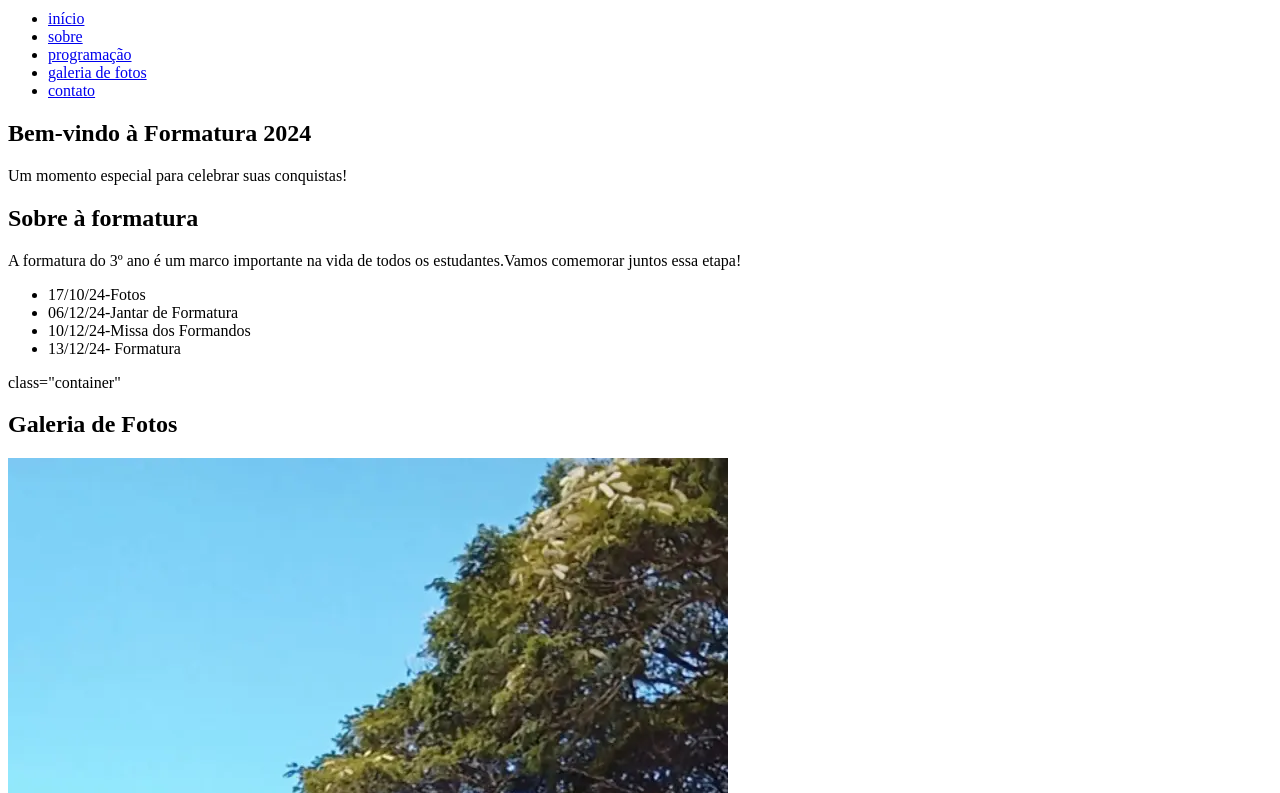
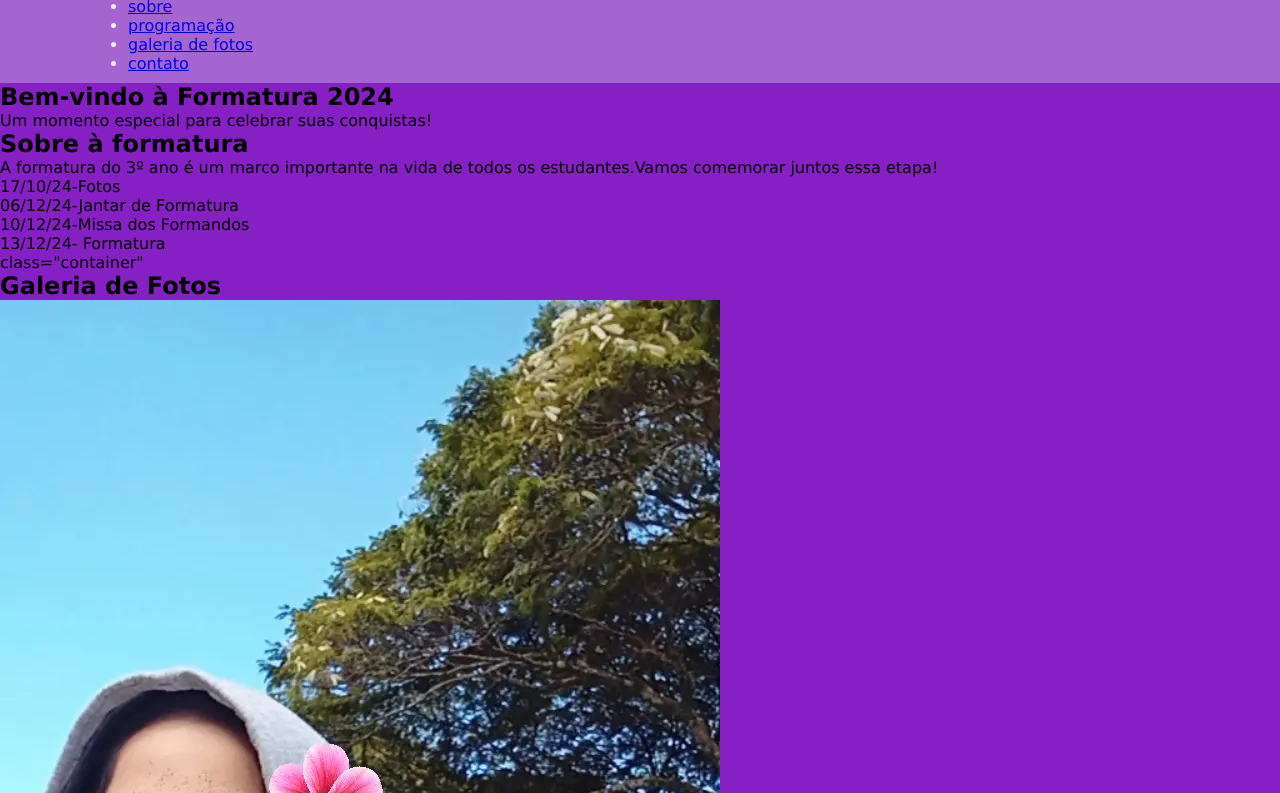
Before and after one commit to mariadu123/formatura3a, a plain HTML site: page index.html in a window 1280 px wide. Shown: the part 70-863 px from the top of the page. Drawn offline with Linux system fonts and the light colour scheme.

Commit message:
Add files via upload

```diff
--- a/index.html
+++ b/index.html
@@ -5,6 +5,7 @@
     <meta http-equiv="X-UA-Compatible" content="IE=edge">
     <meta name="viewport" content="width=device-width, initial-scale=1.0">
     <title>FOrmatura 3ºA  - 2024</title>
+    <link rel="stylesheet" href="style.css">
 </head>
 <body>
   <header>
@@ -84,7 +85,6 @@
 
 <section>
 
-
-</section>
-</body>
-</html>
+  <footer>
+    <div class="Formatura  2024 ">
+  </footer>
--- a/style.css
+++ b/style.css
@@ -1,3 +1,23 @@
+*{
+    margin: 0;
+    padding: 0;
+    box-sizing: border-box;
+}
+
+
 body{
-    background-color: aquamarine  ;
+    background-color: rgb(134, 32, 197);
+    font-family: Verdana, Geneva, Tahoma, sans-serif;
+    line-height: 1,6;
+
 }
+.cabecalho{
+    width: 80%;
+    margin: 0 auto;
+}
+
+header{
+    background-color:rgba(189, 152, 219, 0.571);
+    color: beige;
+    padding: 10px 0;
+}
```
